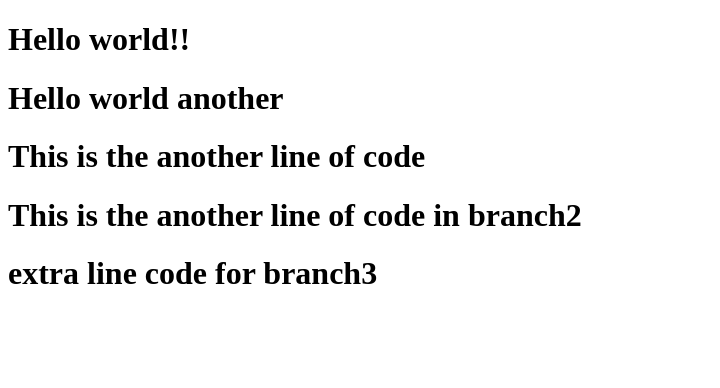
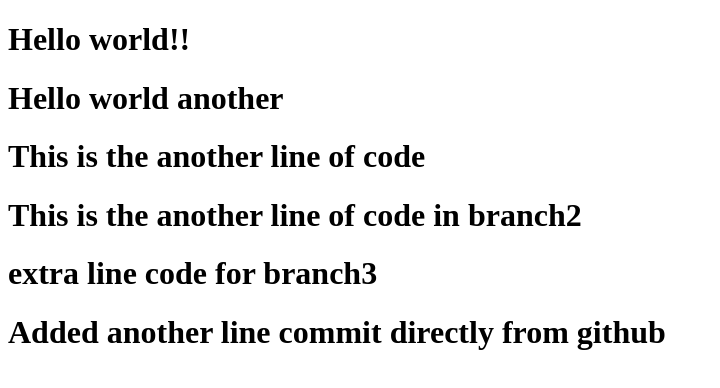
Before and after one commit to NarayanasamyR123/testreponew, a plain HTML site: page index.html in a window 1280 px wide. Shown: the whole page, without its empty margins (0-720 px from the left). Drawn offline with Linux system fonts and the light colour scheme.

Commit message:
new line commit from github

```diff
--- a/index.html
+++ b/index.html
@@ -10,5 +10,6 @@ my index page
         <h1>This is the another line of code</h1>
         <h1>This is the another line of code in branch2</h1>
         <h1>extra line code for branch3</h1>
+        <h1>Added another line commit directly from github</h1>
     </body>
 </html>
```
